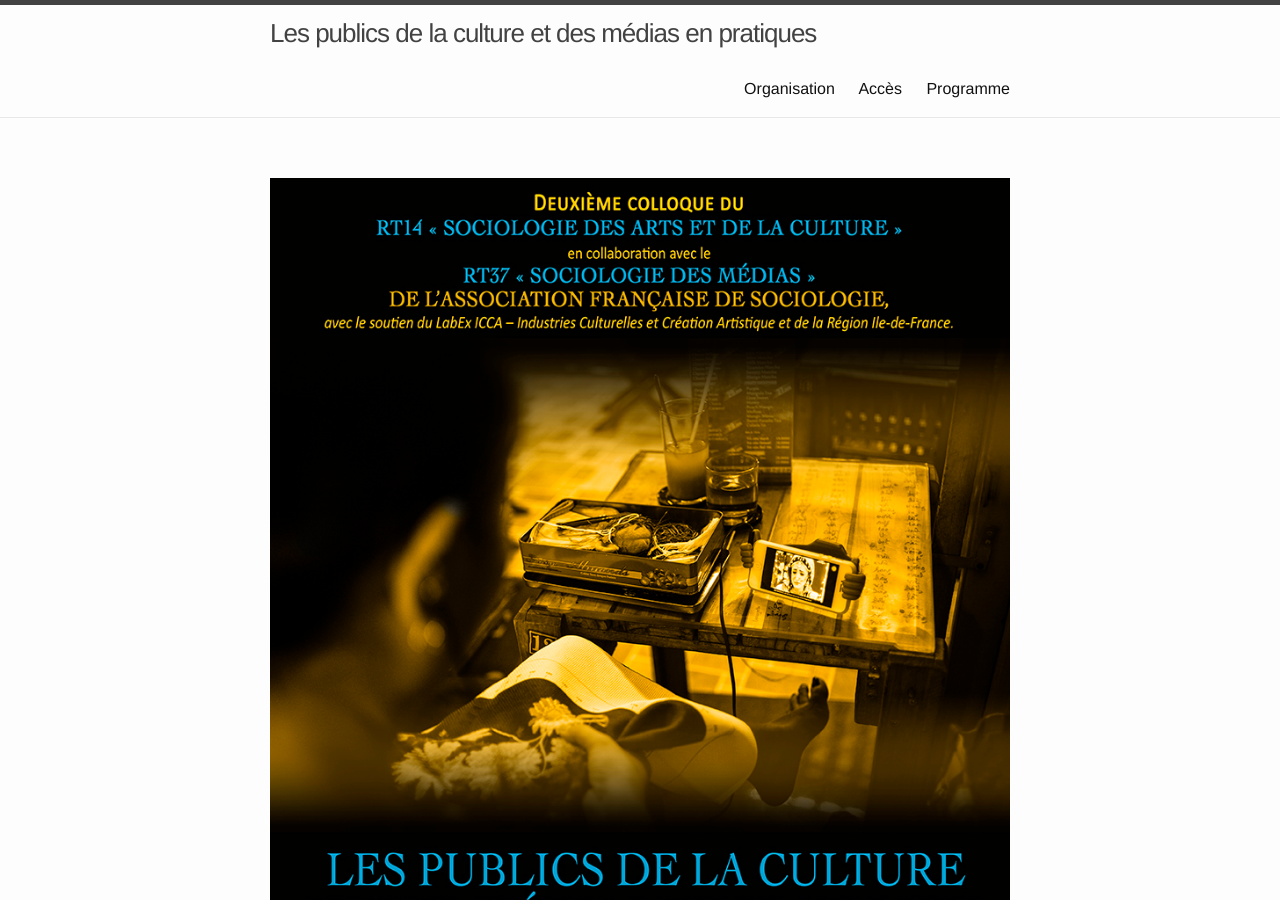
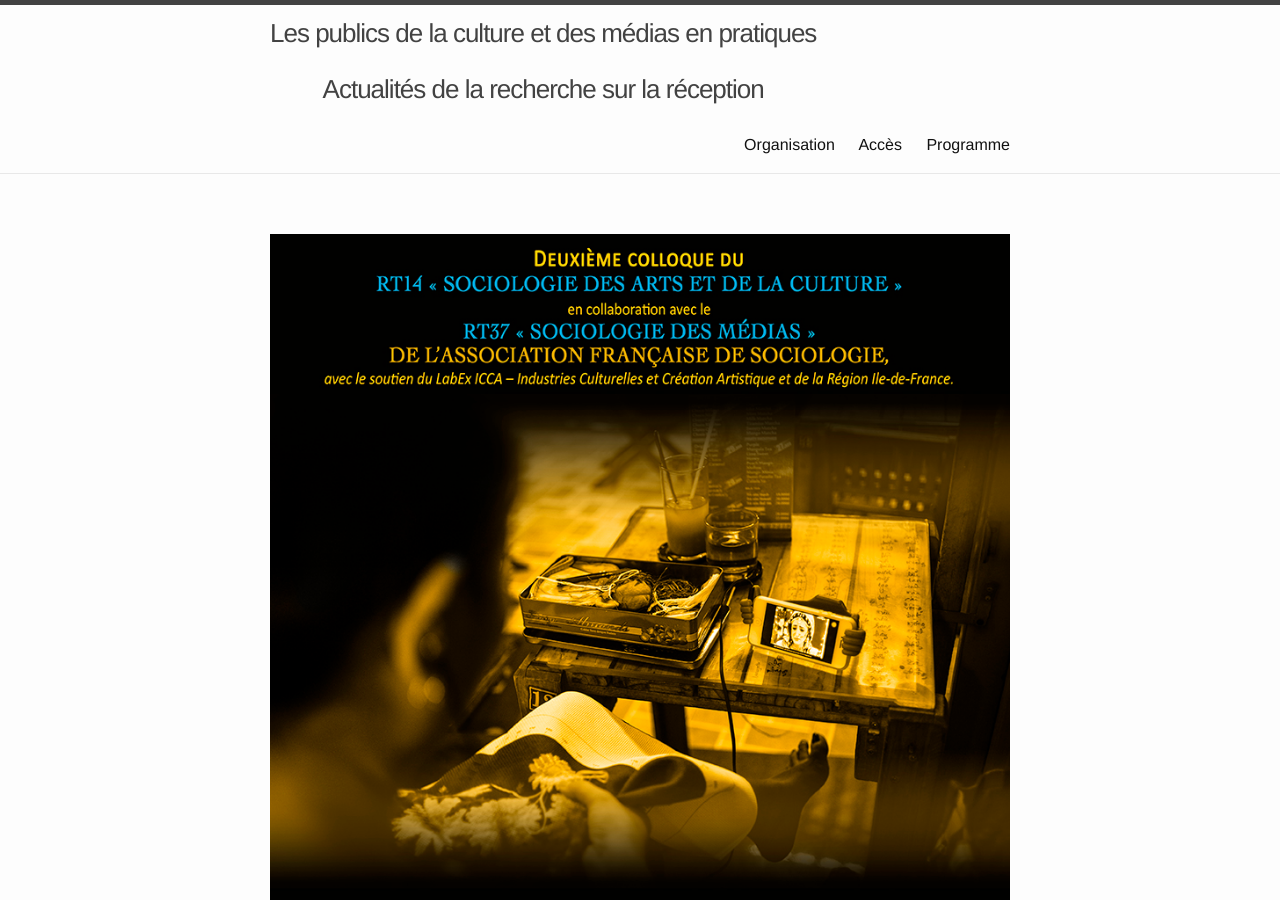
Before and after one commit to rt14-afs/rt14-afs.github.io, a Jekyll site: the page built from index.md, in a window 1280 px wide and 900 px high. Built offline with Jekyll 4.4.1, drawn with Linux system fonts in a browser that asks for light colours.

Commit message:
Added subtitlls

```diff
--- a/_config.yml
+++ b/_config.yml
@@ -7,6 +7,7 @@
 
 # Site settings
 title: Les publics de la culture et des médias en pratiques
+subtitle: Actualités de la recherche sur la réception
 email:
 description: > # this means to ignore newlines until "baseurl:"
 
--- a/_includes/header.html
+++ b/_includes/header.html
@@ -2,7 +2,7 @@
 
   <div class="wrapper">
 
-    <a class="site-title" href="{{ site.baseurl }}/">{{ site.title }}</a>
+    <a class="site-title" href="{{ site.baseurl }}/">{{ site.title }}{% if site.subtitle %}<br/>{{ site.subtitle }}{% endif %}</a>
 
     <nav class="site-nav">
       <a href="#" class="menu-icon">
```
